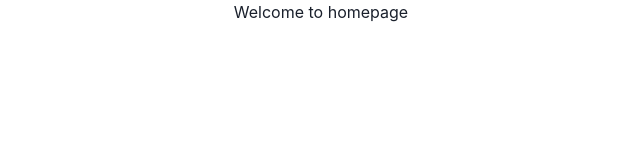
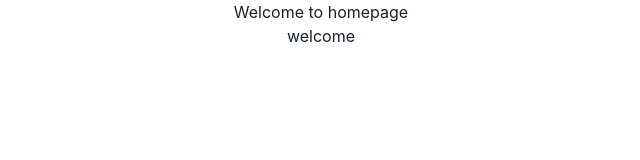
Before and after one commit to Rahul850kr/Sugar_Cosmetics_Clone, a React (Create React App) app in the folder frontend/: page / in a window 1280 px wide. Shown: the top 160 px of the page, without its empty margins (319-959 px from the left). Built offline with nearby package versions, Linux system fonts and the light colour scheme.

Commit message:
some_chnages

```diff
--- a/frontend/src/Routes/Home.jsx
+++ b/frontend/src/Routes/Home.jsx
@@ -5,6 +5,7 @@ const Home = () => {
   return (
     <div>
         Welcome to homepage
+        <h1>welcome</h1>
     </div>
   )
 }
```
Also changed, not shown: 2 other files (tests, documents, lock files or other folders).
